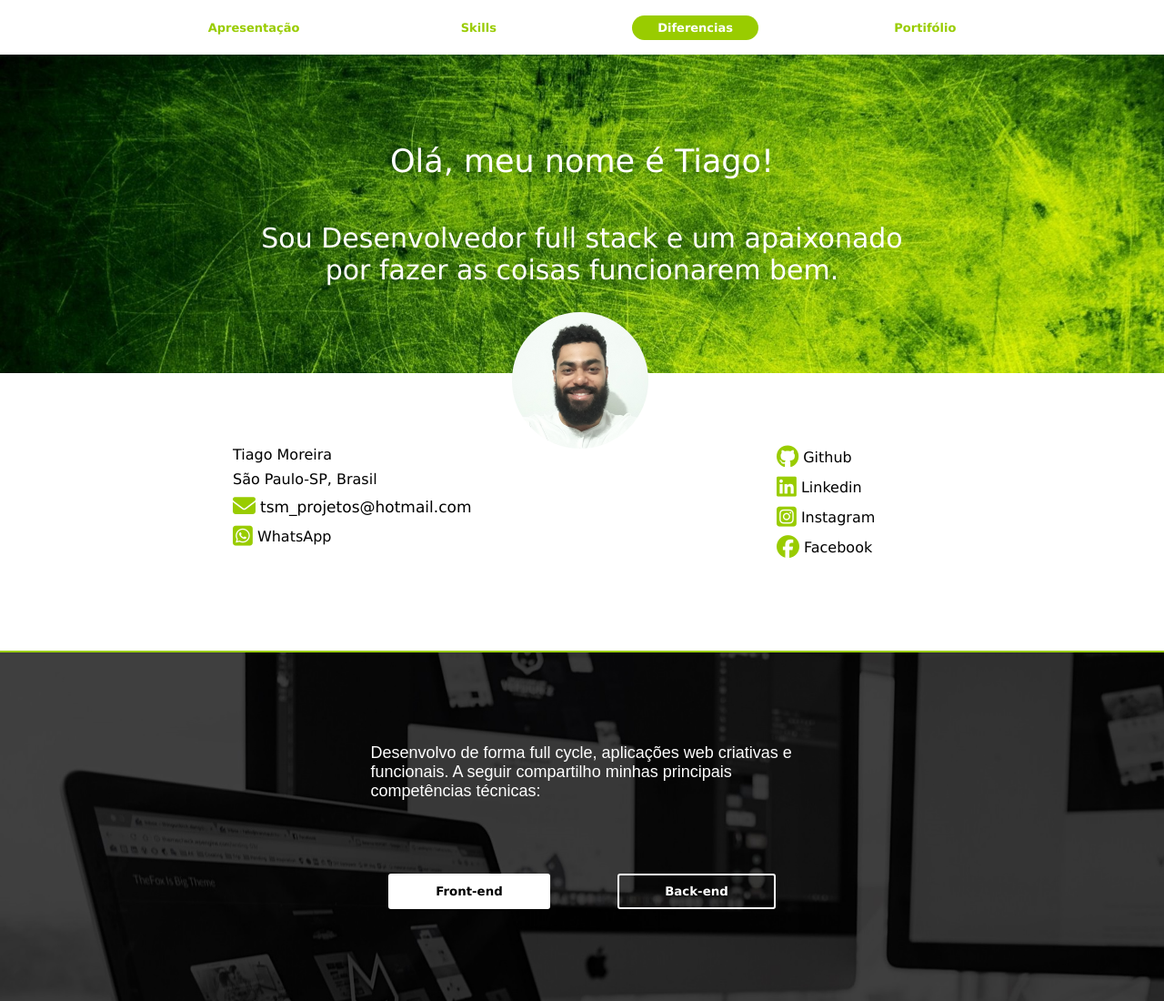
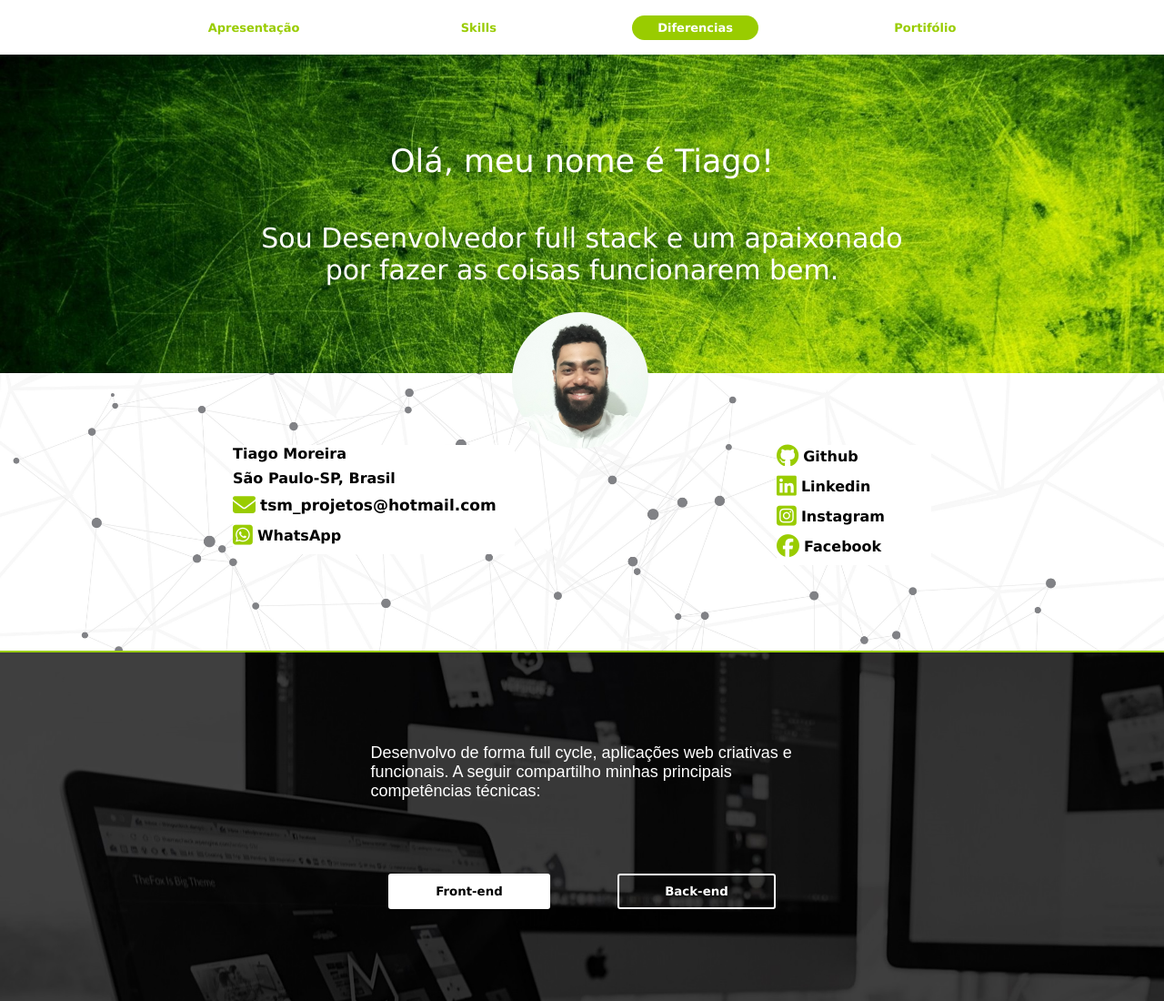
Before and after one commit to Xama-Dev/meu-portifolio, a website: page index.html in a window 1280 px wide. Shown: the top 1100 px of the page at 91% size. Drawn offline with Linux system fonts and the light colour scheme.

Commit message:
Apresentação: Add background-image no container de contatos-redes sociais e ajuste no HTML/CSS referente ao alinhamento.

```diff
--- a/index.html
+++ b/index.html
@@ -55,6 +55,8 @@
                 <img src="/img/perfil.jpg" alt="foto de perfil">
             </div>
             <div class="container-contatos-redesSociais">
+                <div class="wrap-contatos-resesSociais">
+
                     <div id="contatiner-contatos" class="container-contatos">
                         <p>Tiago Moreira</p>
                         <p>São Paulo-SP, Brasil</p>
@@ -97,7 +99,7 @@
                             </a>
                         </div>
                     </div>
-
+                </div>
             </div>
         </div>
     </section>
--- a/public/css/style.css
+++ b/public/css/style.css
@@ -86,7 +86,7 @@ nav a:hover {
 
 }
 .foto-perfil {
-    height: 55px;
+    height: 0px;
 
 }
 .foto-perfil img{
@@ -140,10 +140,12 @@ nav a:hover {
     height: inherit;
 }
 .container-contatos-redesSociais {
-
-    padding-bottom: 50px;
-    padding-top: 25px;
-    height: 250px;
+    height: 305px;
+    background-image: url('/img/background-contatos.jpg');
+    background-repeat: no-repeat;
+    background-size: 100%;
+    display: flex;
+    align-items: center;
 }
 .container-contatos-redesSociais div {
     margin-bottom: 8px;
@@ -154,6 +156,11 @@ nav a:hover {
     color: var(--greenPartiner);
     margin-right: 5px;
 
+
+}
+.wrap-contatos-resesSociais {
+    width: 100%;
+    font-weight: bold;
 }
 .container-redesSociais a {
     text-decoration: none;
@@ -166,6 +173,7 @@ nav a:hover {
     opacity: 0;
     transition: opacity 3s, margin-left 1.5s;
     transition-delay: 2s, 2s;
+    background-color: white;
 }
 .container-contatos p {
     margin-bottom: 8px;
@@ -184,8 +192,9 @@ nav a:hover {
     border: none;
     font-size: 17px;
     color: black;
-    background-color: white;
-    width: 250px;
+    font-weight: bold;
+    background-color: transparent;
+    width: 280px;
     cursor: pointer;
 }
 .container-contatos #input-myEmail:focus{
@@ -244,6 +253,7 @@ nav a:hover {
     opacity: 0;
     transition: opacity 3s, margin-right 1.5s;
     transition-delay: 2s, 2s;
+    background-color: white;
 }
 .container-redesSociais i {
     transition: transform 0.5s ease;
```
Also changed, not shown: public/img/background-contatos.jpg (added), public/img/portfolio-background.jpg. Lines whose indentation alone changed are shown as unchanged.
